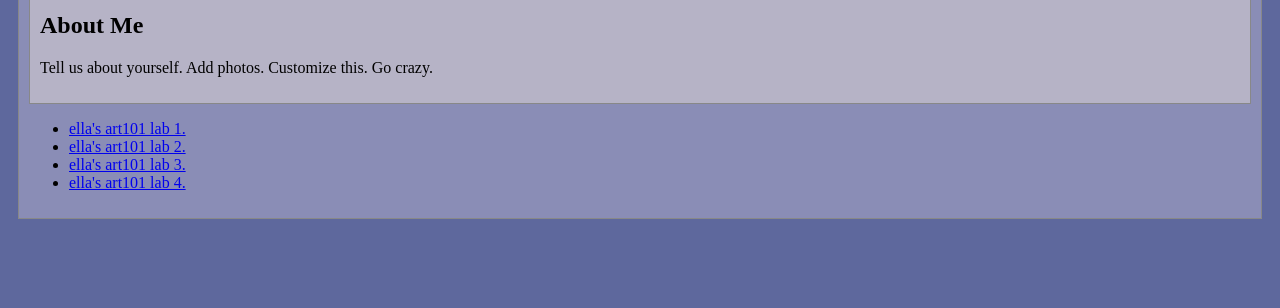
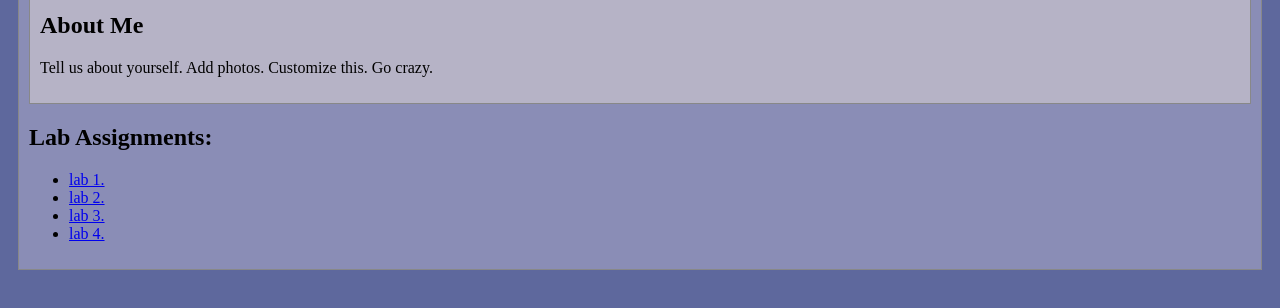
Before and after one commit to ellafont/art101, a plain HTML site: page index.html in a window 1280 px wide. Shown: the part 454-762 px from the top of the page. Drawn offline with Linux system fonts and the light colour scheme.

Commit message:
listed lab assignments

```diff
--- a/index.html
+++ b/index.html
@@ -32,11 +32,12 @@
 		</section>
 		<nav id="links">
 			<!-- Put links to labs here. -->
+			<h2>Lab Assignments:</h2>
 			<ul>
-				<li><a href="https://ellafont.github.io/art101/lab1/">ella's art101 lab 1.</a></li>
-				<li><a href="https://ellafont.github.io/art101/lab2/">ella's art101 lab 2.</a></li>
-				<li><a href="https://ellafont.github.io/art101/lab3/">ella's art101 lab 3.</a></li>
-				<li><a href="https://ellafont.github.io/art101/lab4/">ella's art101 lab 4.</a></li>
+				<li><a href="https://ellafont.github.io/art101/lab1/">lab 1.</a></li>
+				<li><a href="https://ellafont.github.io/art101/lab2/">lab 2.</a></li>
+				<li><a href="https://ellafont.github.io/art101/lab3/">lab 3.</a></li>
+				<li><a href="https://ellafont.github.io/art101/lab4/">lab 4.</a></li>
 			</ul>
 		</nav>
 	</main>
```
